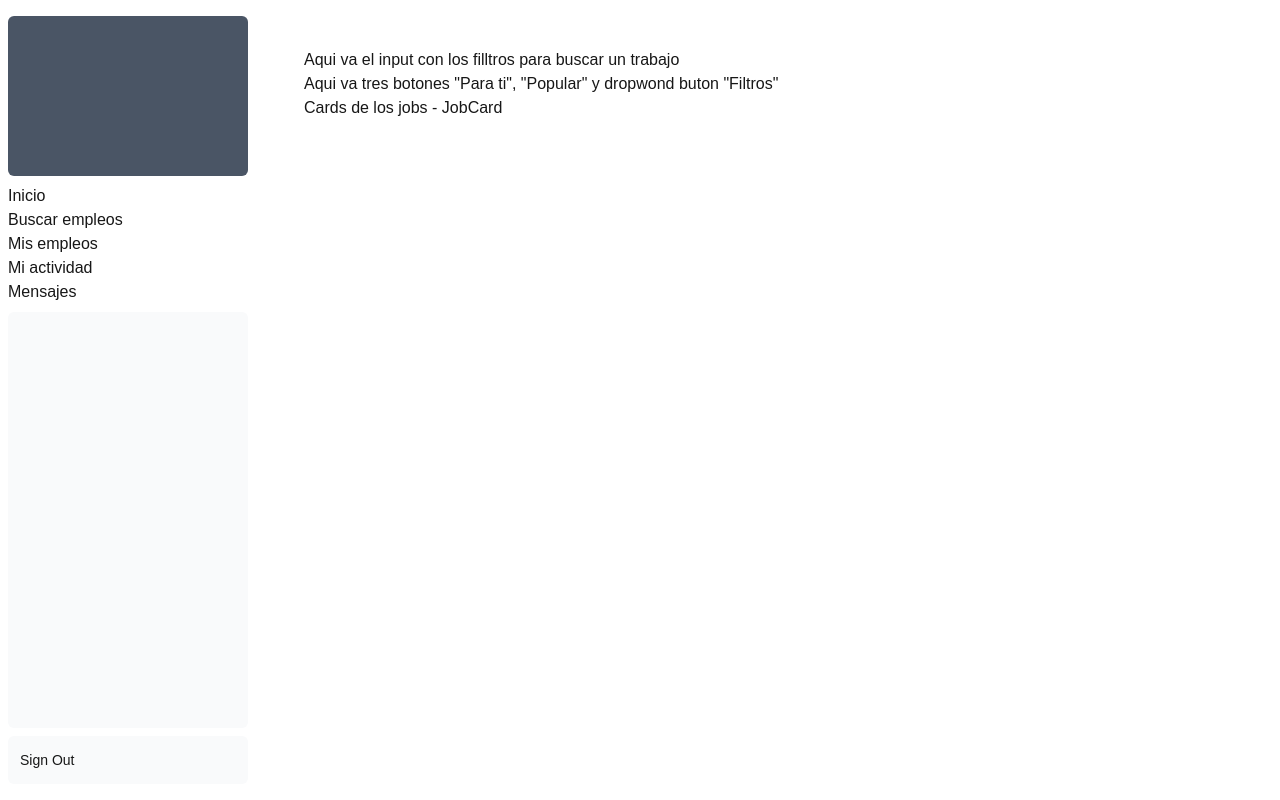
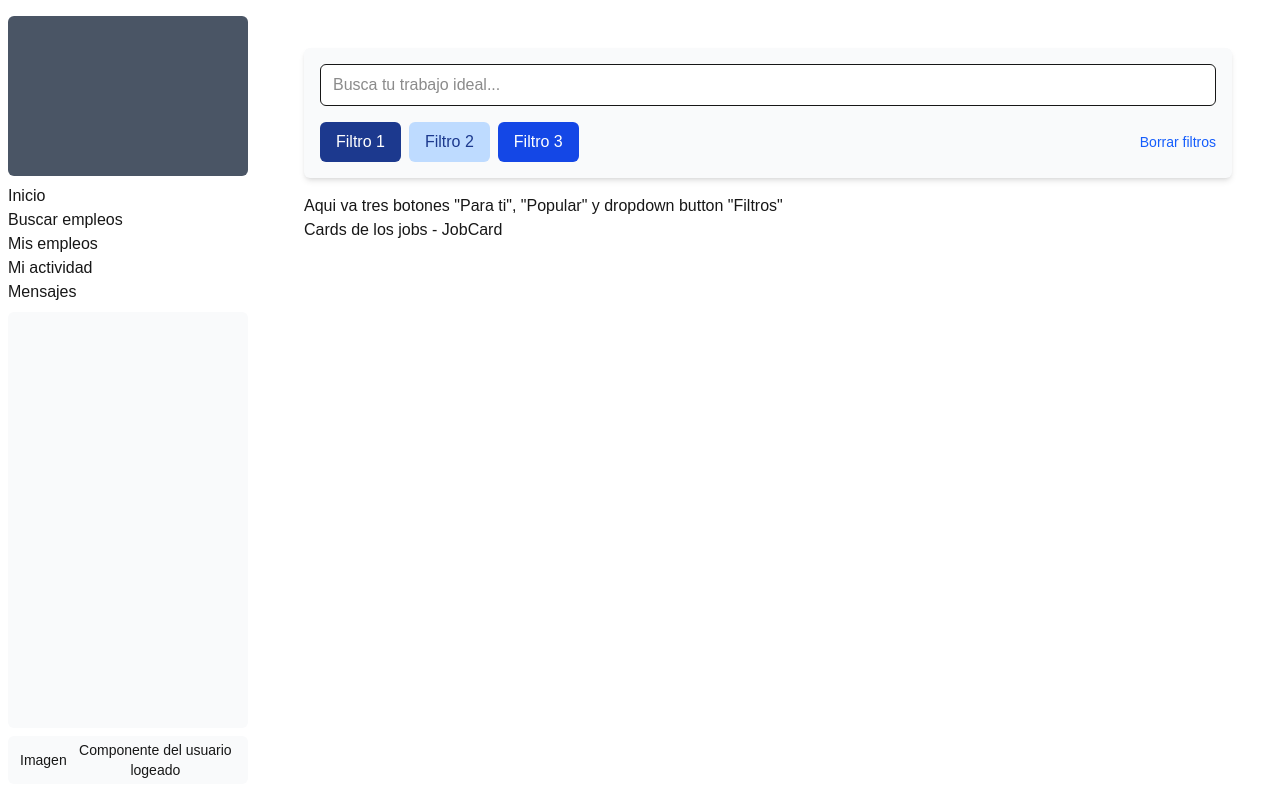
Before and after one commit to oscarquijanocruz/portal-empleo-frontend, a Next.js app: page /dashboard/candidato/buscar-empleos in a window 1280 px wide. Built offline with nearby package versions, Linux system fonts and the light colour scheme.

Commit message:
Dashboard fixed con rutas hechas

```diff
--- a/src/app/components/dashboard/SideBar.jsx
+++ b/src/app/components/dashboard/SideBar.jsx
@@ -1,7 +1,7 @@
 /* Barra lateral izquierda */
 
 import Link from 'next/link';
-import NavLinks from "@/app/components/dashboard/nav-links";
+import NavLinks from "../dashboard/nav-links";
 //import MentoryLogo from '@/app/assets/menotry-logo';
 
 export default function SideBar() {
@@ -20,7 +20,8 @@ export default function SideBar() {
         <div className="hidden h-auto w-full grow rounded-md bg-gray-50 md:block"></div>
         <form>
           <button className="flex h-[48px] w-full grow items-center justify-center gap-2 rounded-md bg-gray-50 p-3 text-sm font-medium hover:bg-sky-100 hover:text-blue-600 md:flex-none md:justify-start md:p-2 md:px-3">
-            <div className="hidden md:block">Sign Out</div>
+            <div className="hidden md:block">Imagen</div>
+            <h1>Componente del usuario logeado</h1>
           </button>
         </form>
       </div>
--- a/src/app/dashboard/candidato/buscar-empleos/page.jsx
+++ b/src/app/dashboard/candidato/buscar-empleos/page.jsx
@@ -1,10 +1,10 @@
-
+import SearchFilters from "../buscar-empleos/search-filters";
 
 export default function BuscarEmpleoPage() {
     return(
         <div>
-            <h1>Aqui va el input con los filltros para buscar un trabajo</h1>
-            <h1>Aqui va tres botones  "Para ti", "Popular" y dropwond buton "Filtros"</h1>
+            <SearchFilters />
+            <h1>Aqui va tres botones  "Para ti", "Popular" y dropdown button "Filtros"</h1>
             <h1>Cards de los jobs - JobCard</h1>
         </div>
     );
--- a/src/app/components/dashboard/search-filters.jsx
+++ b/src/app/dashboard/candidato/buscar-empleos/search-filters.jsx
@@ -1,5 +1,5 @@
 // Filtros (Filtro 1, 2, 3, 4)
-import Button from "@/app/components/ui/Button";
+
 
 export default function SearchFilters() {
   return (
@@ -15,15 +15,15 @@ export default function SearchFilters() {
 
       {/* Filtros */}
       <div className="flex flex-wrap items-center gap-2">
-        <Button className="bg-blue-900 text-white px-4 py-2 rounded-md">
+        <button className="bg-blue-900 text-white px-4 py-2 rounded-md">
           Filtro 1
-        </Button>
-        <Button className="bg-blue-200 text-blue-900 px-4 py-2 rounded-md">
+        </button>
+        <button className="bg-blue-200 text-blue-900 px-4 py-2 rounded-md">
           Filtro 2
-        </Button>
-        <Button className="bg-blue-700 text-white px-4 py-2 rounded-md">
+        </button>
+        <button className="bg-blue-700 text-white px-4 py-2 rounded-md">
           Filtro 3
-        </Button>
+        </button>
 
         {/* Empuja este link a la derecha */}
         <div className="ml-auto">
```
